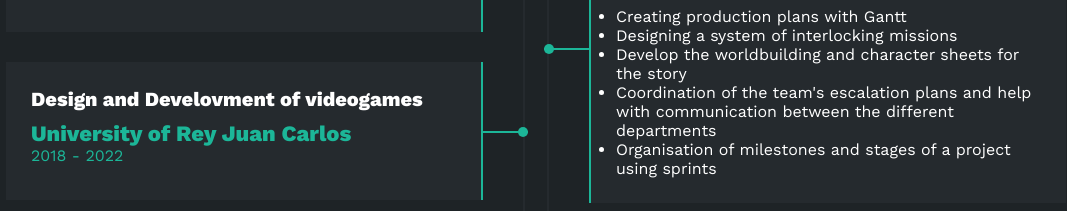
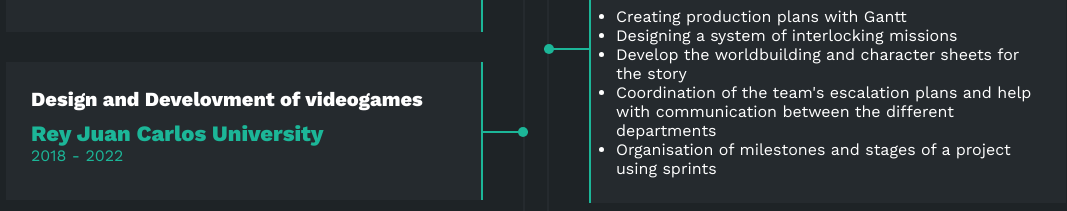
Before and after one commit to Nachete07/Nachete07.github.io, a plain HTML site: page index.html in a window 1280 px wide. Shown: the part 1836-2047 px from the top of the page, without its empty margins (104-1171 px from the left). Drawn offline with nearby package versions, Linux system fonts and the light colour scheme.

Commit message:
Update index.html

```diff
--- a/index.html
+++ b/index.html
@@ -150,7 +150,7 @@
                     </div>
                     <div class="item izq">
                         <h4>Design and Develovment of videogames</h4>
-                        <span class="casa">University of Rey Juan Carlos </span>
+                        <span class="casa"> Rey Juan Carlos University</span>
                         <span class="fecha">2018 - 2022</span>
                         <p></p>
                         <div class="conectori">
```
